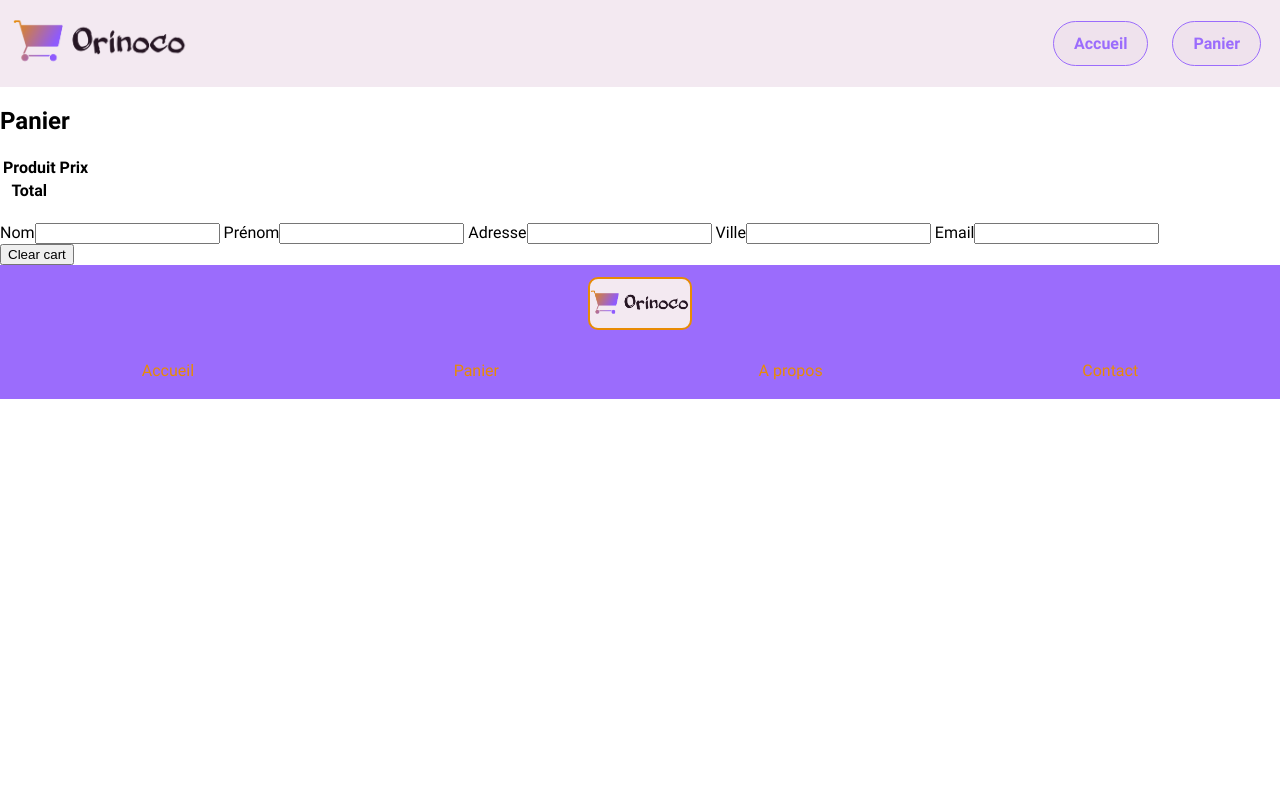
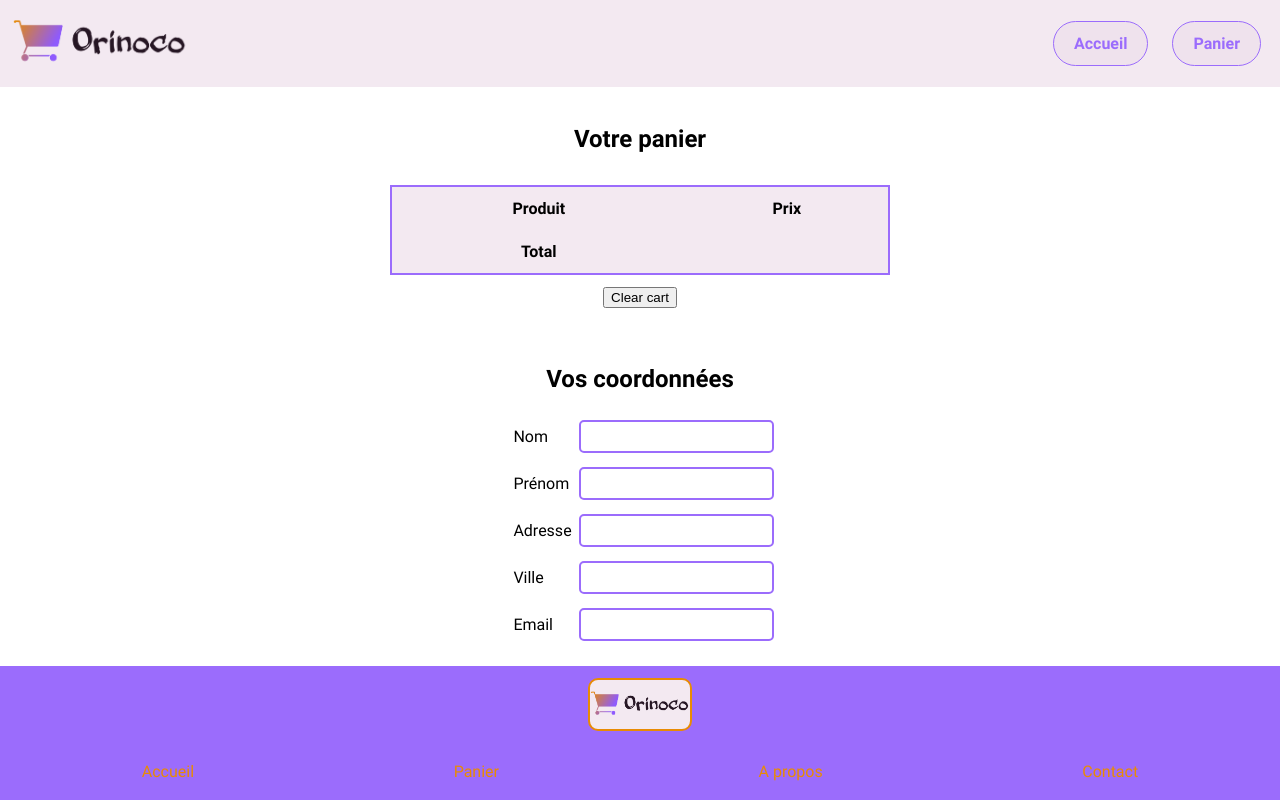
Before and after one commit to MickGalmiche/MickaelGalmiche_5_18082021, a plain HTML site: page cart.html in a window 1280 px wide. Drawn offline with Linux system fonts and the light colour scheme.

Commit message:
Add CSS style in cart page - Fix product and footer issues

```diff
--- a/Assets/css/base/_base.scss
+++ b/Assets/css/base/_base.scss
@@ -3,4 +3,7 @@ body {
     font-family: $font-primary;
     font-weight: normal;
     font-style: normal;
+    display: grid;
+    grid-template-rows: auto 1fr auto;
+    height: 100vh;
 }
--- /dev/null
+++ b/Assets/css/components/_cartForm.scss
@@ -0,0 +1,27 @@
+.order-form {
+    display: flex;
+    flex-flow: column wrap;
+
+    &__row {
+        display: flex;
+        flex-flow: row nowrap;
+        justify-content: space-between;
+        margin: map-get($margin, small);
+
+        label {
+            padding: map-get($padding, small);
+        }
+
+        input {
+            border: 2px solid $color-secondary;
+            border-radius: 5px;
+            padding: map-get($padding, small);
+
+            &:focus {
+                outline: none;
+                border-color: $color-primary;
+                @include box-shadow;
+            }
+        }
+    }
+}
--- /dev/null
+++ b/Assets/css/components/_cartTable.scss
@@ -0,0 +1,22 @@
+.cart-table {
+    border: 2px solid $color-secondary;
+    border-collapse: collapse;
+    width: 300px;
+    margin: map-get($margin, medium);
+
+    @include for-tablet {
+        width: 500px;
+    }
+
+    &__header {
+        background-color: $bg-color-secondary;
+    }
+
+    &__footer {
+        background-color: $bg-color-secondary;
+    }
+
+    th, td {
+        padding: map-get($padding, medium);
+    }
+}
--- a/Assets/css/components/_productItem.scss
+++ b/Assets/css/components/_productItem.scss
@@ -25,8 +25,7 @@
     }
 
     &:hover {
-        transform: scale(1.025);
-        cursor: pointer;
+        transform: scale(1.05);
     }
 }
 
--- /dev/null
+++ b/Assets/css/layouts/_cart.scss
@@ -0,0 +1,23 @@
+.main {
+    display: grid;
+    grid-template-areas:
+    "cart"
+    "order";
+    align-items: center;
+    justify-items: center;
+
+
+    &__cart {
+        grid-area: cart;
+        display: flex;
+        flex-direction: column;
+        align-items: center;
+    }
+
+    &__order {
+        grid-area: order;
+        display: flex;
+        flex-direction: column;
+        align-items: center;
+    }
+}
--- a/Assets/css/layouts/_productCard.scss
+++ b/Assets/css/layouts/_productCard.scss
@@ -34,6 +34,7 @@
         border: 1px solid $bg-color-secondary;
         border-radius: 25px;
         max-width: 992px;
+        max-height: 400px;
         @include box-shadow;
 
         &__img {
--- a/Assets/css/layouts/_productList.scss
+++ b/Assets/css/layouts/_productList.scss
@@ -1,9 +1,16 @@
 .product-list {
+    align-content: start;
     display: grid;
     grid-template-columns: 1fr;
     justify-items: center;
+    align-items: center;
     padding: map-get($padding, large);
-    row-gap: map-get($padding, large);
+    row-gap: map-get($padding, xlarge);
+
+    &__item a {
+        text-decoration: none;
+        color: black;
+    }
 
     @include for-tablet {
         grid-template-columns: repeat(2, 1fr);
--- a/Assets/css/style.scss
+++ b/Assets/css/style.scss
@@ -12,7 +12,10 @@
 @import "./base/typography";
 @import "./base/base";
 @import "./components/productItem";
+@import "./components/cartForm";
+@import "./components/cartTable";
 @import "./layouts/header";
 @import "./layouts/productList";
 @import "./layouts/productCard";
+@import "./layouts/cart";
 @import "./layouts/footer";
--- a/Assets/css/utils/_variables.scss
+++ b/Assets/css/utils/_variables.scss
@@ -19,8 +19,8 @@ $breakpoints: (
     large-desktop: 1200px
 );
 
-$padding: (none:0, xsmall: 2px, small:7px, medium:12px, large:20px);
-$margin: (none:0, xsmall: 2px, small:7px, medium:12px, large:20px);
+$padding: (none:0, xsmall: 2px, small:7px, medium:12px, large:20px, xlarge: 40px);
+$margin: (none:0, xsmall: 2px, small:7px, medium:12px, large:20px, xlarge: 40px);
 
 $shadow-color: darken($bg-color-primary, 15%);
 $shadow-size: .5em;
--- a/cart.html
+++ b/cart.html
@@ -27,11 +27,11 @@
     </header>
 
     <!-- MAIN -->
-    <main>
-        <article>
-            <h2>Panier</h2>
-            <table>
-                <thead>
+    <main class="main">
+        <article class="main__cart cart">
+            <h2 class="cart__title">Votre panier</h2>
+            <table class="cart__table cart-table">
+                <thead class="cart-table__header">
                     <tr>
                         <th>Produit</th>
                         <!-- <th>Quantité</th> -->
@@ -39,30 +39,44 @@
                         <!-- <th>Total</th> -->
                     </tr>
                 </thead>
-                <tbody class="cartProduct">
+                <tbody class="cart-table__product">
 
                 </tbody>
-                <tfoot>
+                <tfoot class="cart-table__footer">
                     <tr>
                         <th>Total</th>
                         <th class="totalPriceProducts"></th>
                     </tr>
                 </tfoot>
             </table>
+            <button id="clearCart" type="button">Clear cart</button>
         </article>
 
-        <section>
-            <h2></h2>
-            <form action="" method="">
-                <label for="firstname">Nom</label><input type="text" id="firstname" name="firstname">
-                <label for="lastname">Prénom</label><input type="text" id="lastname" name="lastname">
-                <label for="address">Adresse</label><input type="text" id="address" name="address">
-                <label for="city">Ville</label><input type="text" id="city" name="city">
-                <label for="email">Email</label><input type="email" id="email" name="email">
+        <section class="main__order order">
+            <h2 class="order__title">Vos coordonnées</h2>
+            <form class="order__form order-form" action="" method="">
+                <div class="order-form__row">
+                    <label for="firstname">Nom</label>
+                    <input type="text" id="firstname" name="firstname">
+                </div>
+                <div class="order-form__row">
+                    <label for="lastname">Prénom</label>
+                    <input type="text" id="lastname" name="lastname">
+                </div>
+                <div class="order-form__row">
+                    <label for="address">Adresse</label>
+                    <input type="text" id="address" name="address">
+                </div>
+                <div class="order-form__row">
+                    <label for="city">Ville</label>
+                    <input type="text" id="city" name="city">
+                </div>
+                <div class="order-form__row">
+                    <label for="email">Email</label>
+                    <input type="email" id="email" name="email">
+                </div>
             </form>
         </section>
-
-        <button id="clearCart" type="button">Clear cart</button>
 
     </main>
 
```
Also changed, not shown: product.html (+0 -2 lines), Assets/css/style.css, 1 other file.
